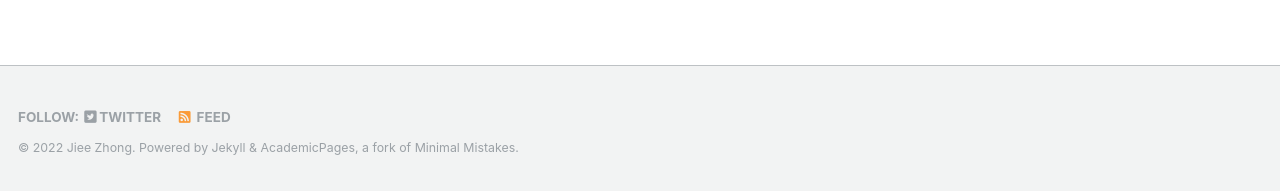
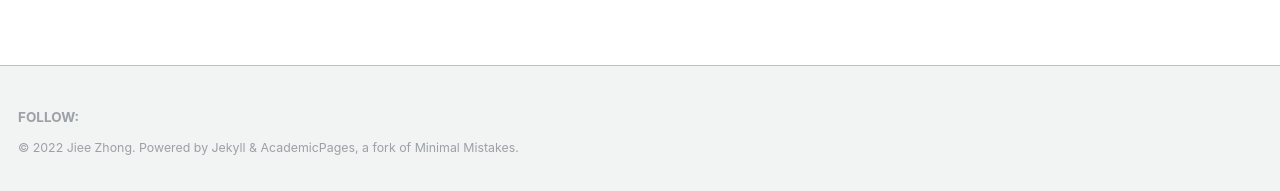
Before and after one commit to jieezhong/jieezhong.github.io, a Jekyll site: the page built from _pages/about.md, in a window 1280 px wide. Shown: the part 706-897 px from the top of the page. Built offline with Jekyll 4.4.1, drawn with Linux system fonts in a browser that asks for light colours; some web fonts are replaced.

Commit message:
Update footer.html

```diff
--- a/_includes/footer.html
+++ b/_includes/footer.html
@@ -5,10 +5,7 @@
     {% if site.data.ui-text[site.locale].follow_label %}
       <li><strong>{{ site.data.ui-text[site.locale].follow_label }}</strong></li>
     {% endif %}
-    {% if site.twitter.username %}
-      <li><a href="https://twitter.com/{{ site.twitter.username }}"><i class="fab fa-twitter-square" aria-hidden="true"></i> Twitter</a></li>
-    {% endif %}
-    {% if site.facebook.username %}
+        {% if site.facebook.username %}
       <li><a href="https://facebook.com/{{ site.facebook.username }}"><i class="fab fa-facebook-square" aria-hidden="true"></i> Facebook</a></li>
     {% endif %}
     {% if site.author.github %}
@@ -17,8 +14,7 @@
     {% if site.author.bitbucket %}
       <li><a href="http://bitbucket.org/{{ site.author.bitbucket }}"><i class="fab fa-bitbucket" aria-hidden="true"></i> Bitbucket</a></li>
     {% endif %}
-    <li><a href="{% if site.atom_feed.path %}{{ site.atom_feed.path }}{% else %}{{ base_path }}/feed.xml{% endif %}"><i class="fa fa-fw fa-rss-square" aria-hidden="true"></i> {{ site.data.ui-text[site.locale].feed_label | default: "Feed" }}</a></li>
-  </ul>
+     </ul>
 </div>
 
 <div class="page__footer-copyright">&copy; {{ site.time | date: '%Y' }} {{ site.name | default: site.title }}. {{ site.data.ui-text[site.locale].powered_by | default: "Powered by" }} <a href="http://jekyllrb.com" rel="nofollow">Jekyll</a> &amp; <a href="https://github.com/academicpages/academicpages.github.io">AcademicPages</a>, a fork of <a href="https://mademistakes.com/work/minimal-mistakes-jekyll-theme/" rel="nofollow">Minimal Mistakes</a>.</div>
```
